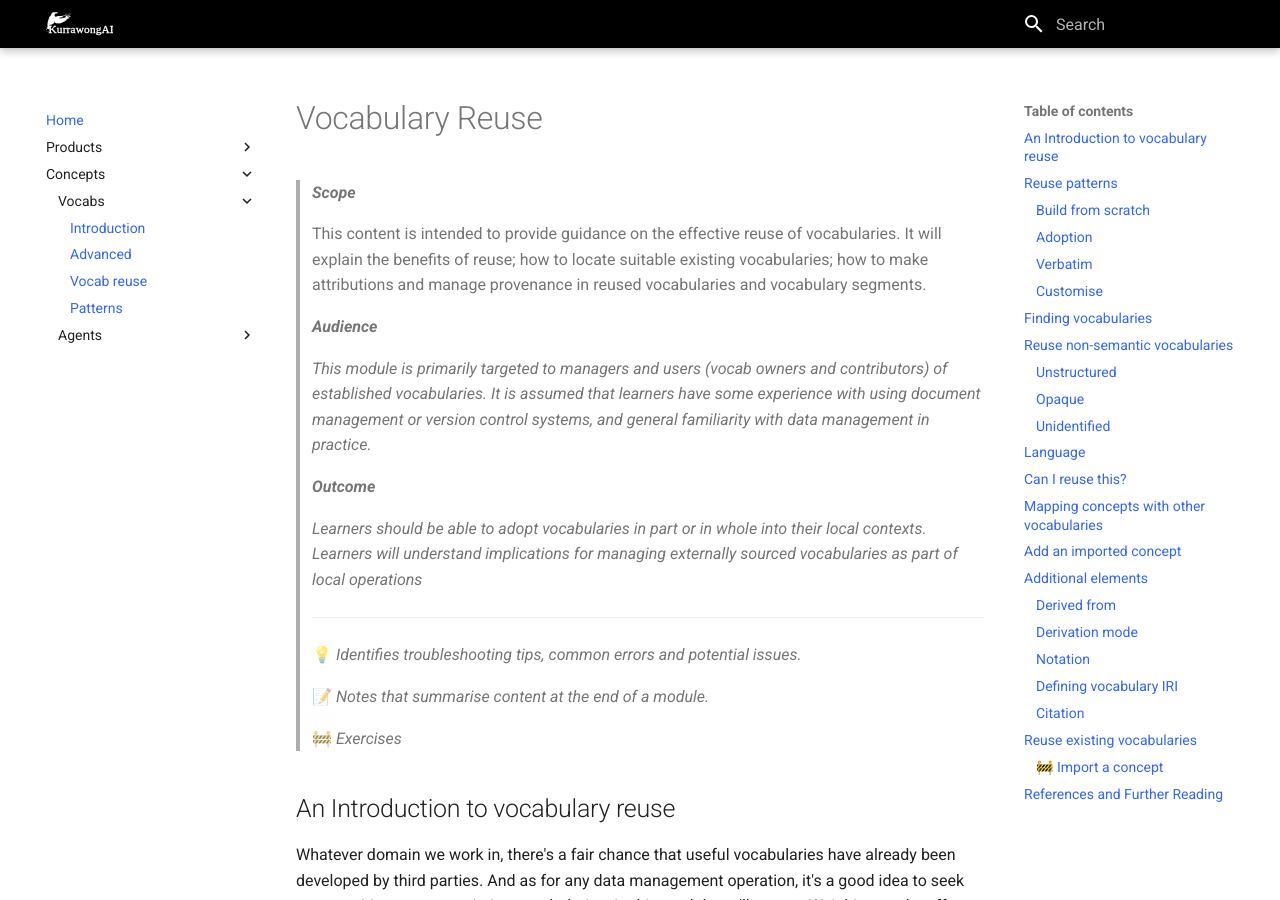
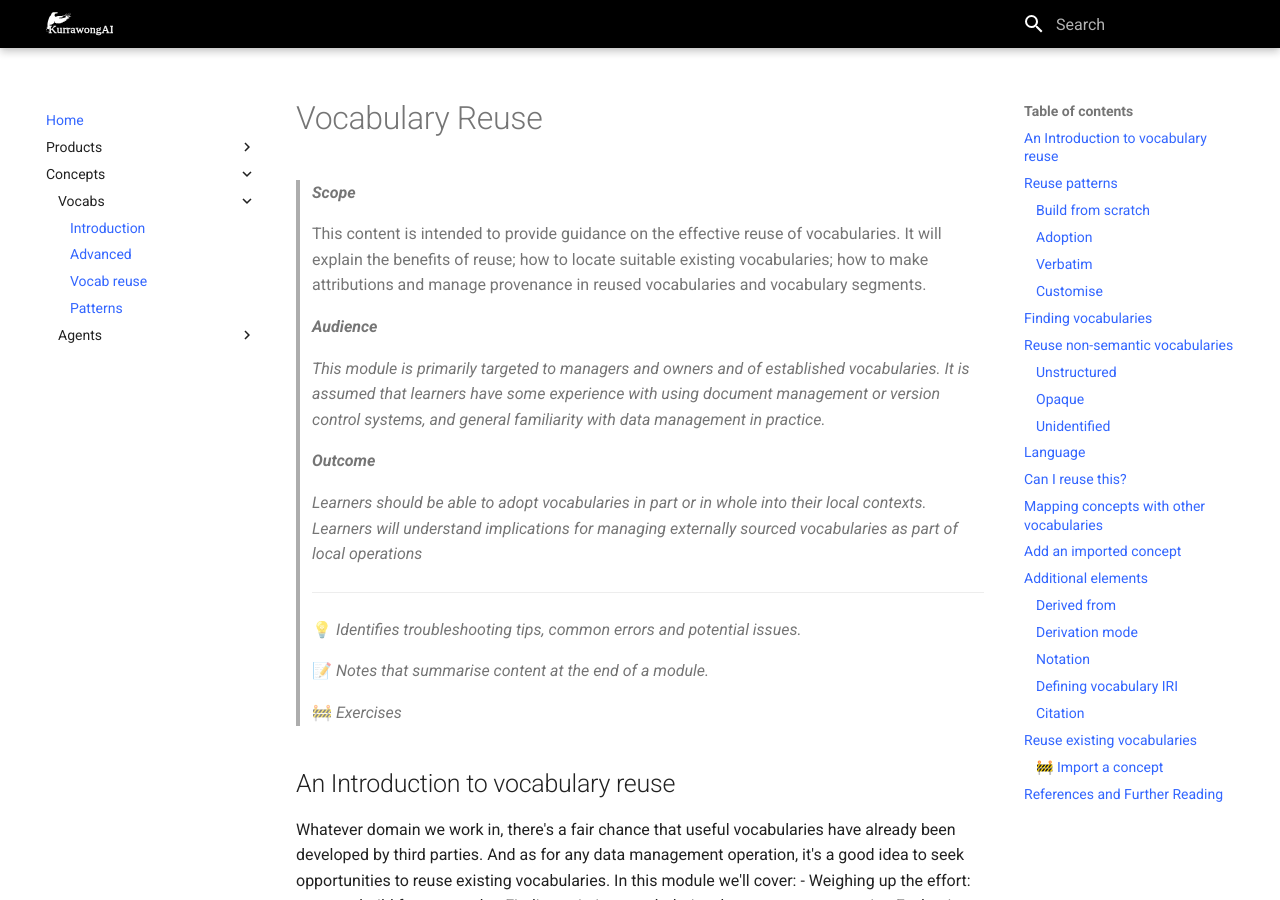
Before and after one commit to Kurrawong/docs, an MkDocs documentation site: the page built from docs/concepts/vocabs/vocab-reuse.md, in a window 1280 px wide and 900 px high. Built offline with MkDocs 1.6.1 and Material for MkDocs 9.7.7, drawn with Linux system fonts in a browser that asks for light colours.

Commit message:
Update vocab-reuse.md

```diff
--- a/docs/concepts/vocabs/vocab-reuse.md
+++ b/docs/concepts/vocabs/vocab-reuse.md
@@ -11,7 +11,7 @@
 >
 >***Audience***
 >
->_This module is primarily targeted to managers and users (vocab owners and contributors) of established vocabularies. It is assumed that learners have some experience with using document management or version control systems, and general familiarity with data management in practice._
+>_This module is primarily targeted to managers and owners and of established vocabularies. It is assumed that learners have some experience with using document management or version control systems, and general familiarity with data management in practice._
 >
 >***Outcome***
 >
```
